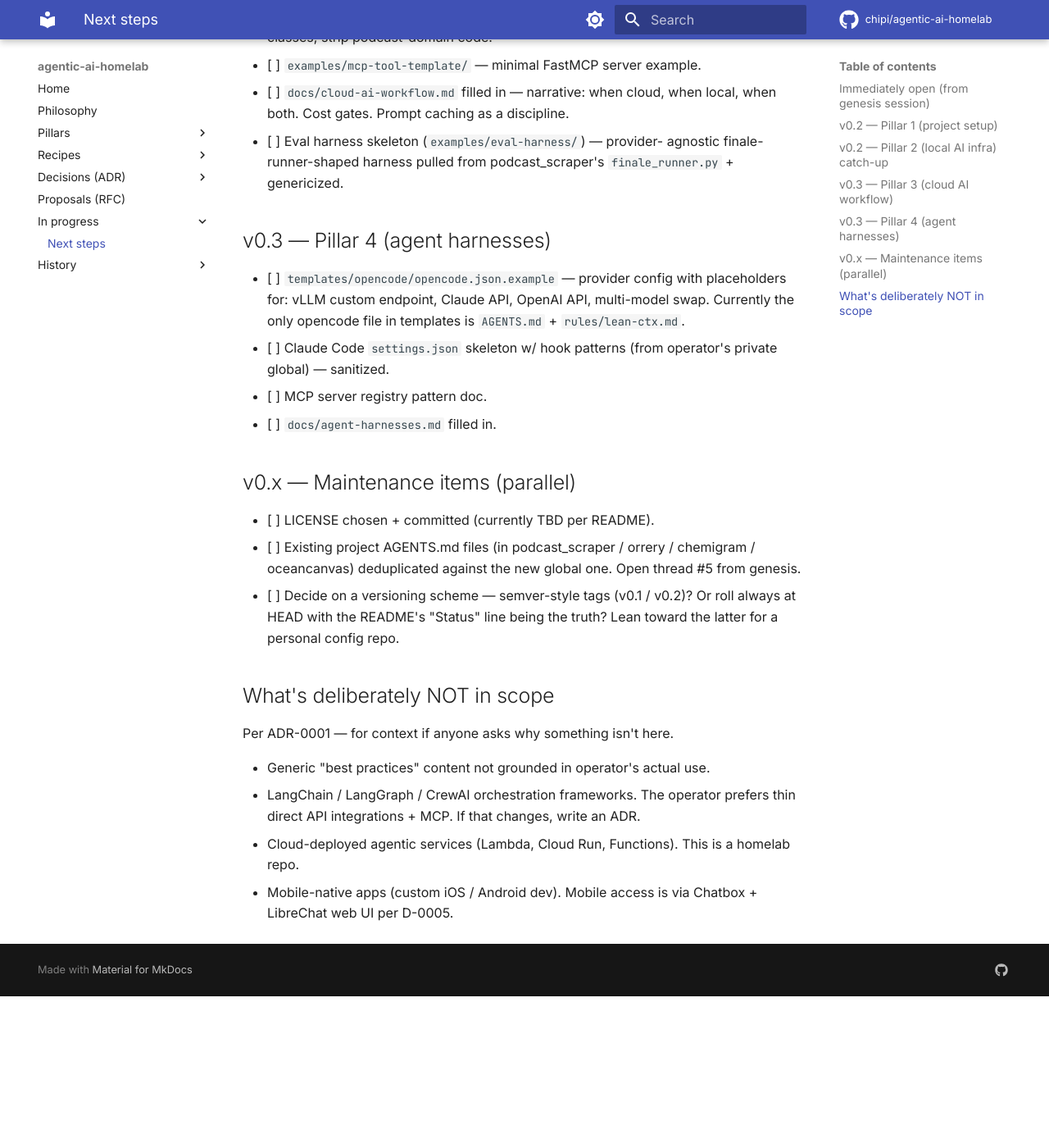
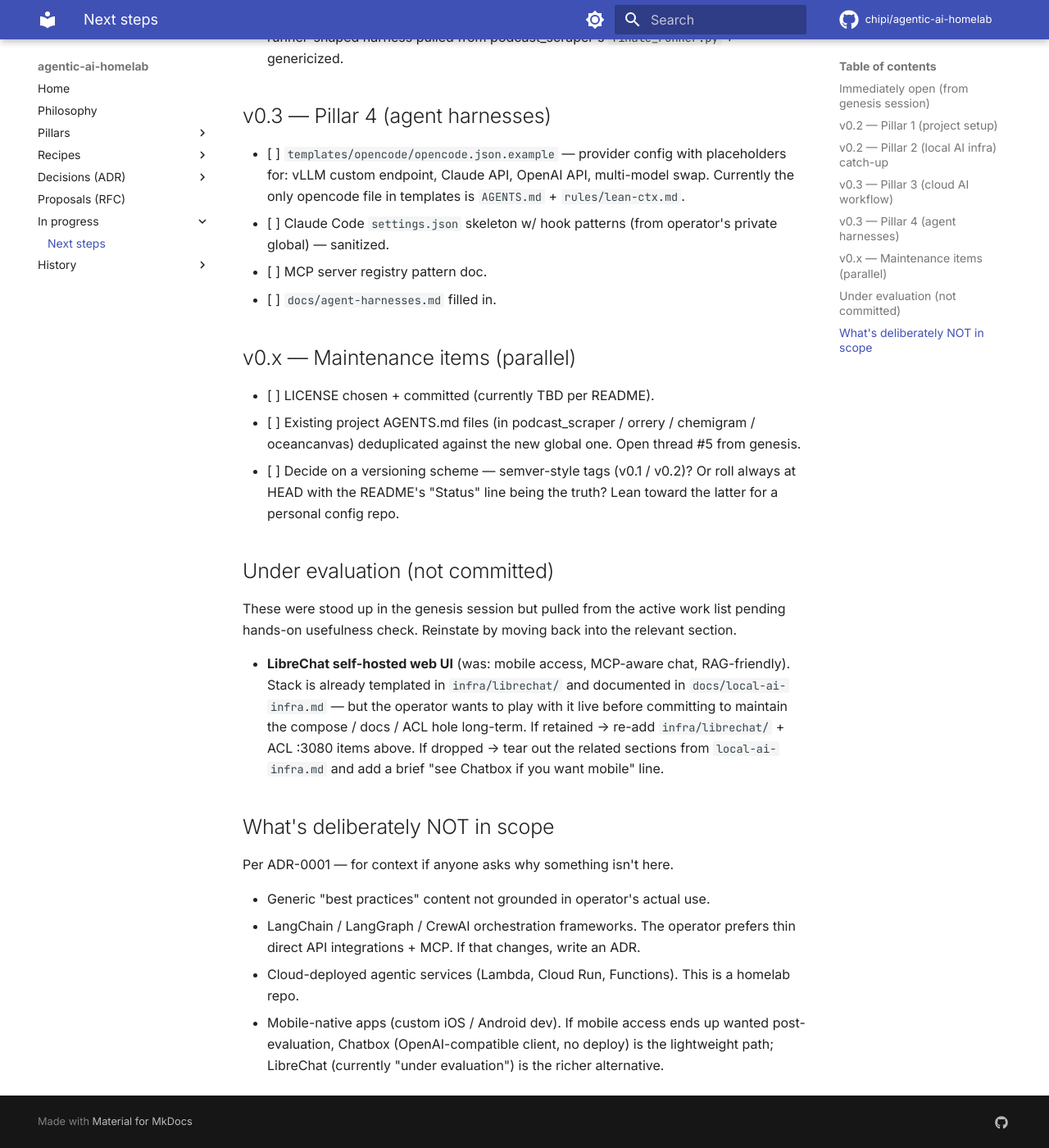
Before and after one commit to chipi/agentic-ai-homelab, an MkDocs documentation site: the page built from docs/wip/NEXT_STEPS.md, in a window 1280 px wide and 1400 px high, scrolled down 2166 px. Shown: the whole window at 82% size. Built offline with MkDocs 1.6.1 and Material for MkDocs 9.7.7, drawn with Linux system fonts in a browser that asks for light colours; comment, search, counter and statistics services are not loaded; before the commit the page ends 3381 px from its top, so only the background shows below that; some of the changed text lies outside the part shown.

Commit message:
wip: pull LibreChat from active list, park under "Under evaluation"
Operator wants hands-on time with the LibreChat deploy before committing
to maintain the compose / docs / ACL hole long-term. Until that
evaluation lands, LibreChat moves out of Immediately-open and v0.2
Pillar 2.

Changes:
- Strike ACL :3080 / live-test-from-mobile (Immediately open).
- Strike infra/librechat/ compose + README items (v0.2 Pillar 2).
- Reword Pillar 2 cohesive-narrative line: vLLM + observability + Ollama
  (was: + LibreChat).
- Add "Under evaluation (not committed)" section noting LibreChat is on
  hold; documents how to reinstate (move items back) or fully drop (rip
  related sections from local-ai-infra.md).
- Rewrite Not-in-scope mobile bullet: Chatbox as lightweight path,
  LibreChat as the under-evaluation richer alternative.

local-ai-infra.md untouched intentionally — that doc captures recently-
landed real work; preemptive deletion would be premature.

Co-Authored-By: Claude Opus 4.7 (1M context) <noreply@anthropic.com>

```diff
--- a/docs/wip/NEXT_STEPS.md
+++ b/docs/wip/NEXT_STEPS.md
@@ -110,6 +104,21 @@ Thinnest pillar; most of this is to-be-authored, not extracted.
       Or roll always at HEAD with the README's "Status" line being the
       truth? Lean toward the latter for a personal config repo.
 
+## Under evaluation (not committed)
+
+These were stood up in the genesis session but pulled from the active
+work list pending hands-on usefulness check. Reinstate by moving back
+into the relevant section.
+
+- **LibreChat self-hosted web UI** (was: mobile access, MCP-aware chat,
+  RAG-friendly). Stack is already templated in `infra/librechat/` and
+  documented in `docs/local-ai-infra.md` — but the operator wants to
+  play with it live before committing to maintain the compose / docs /
+  ACL hole long-term. If retained → re-add `infra/librechat/` + ACL
+  :3080 items above. If dropped → tear out the related sections from
+  `local-ai-infra.md` and add a brief "see Chatbox if you want mobile"
+  line.
+
 ## What's deliberately NOT in scope
 
 Per ADR-0001 — for context if anyone asks why something isn't here.
@@ -120,5 +129,7 @@ Per ADR-0001 — for context if anyone asks why something isn't here.
   ADR.
 - Cloud-deployed agentic services (Lambda, Cloud Run, Functions). This
   is a homelab repo.
-- Mobile-native apps (custom iOS / Android dev). Mobile access is via
-  Chatbox + LibreChat web UI per D-0005.
+- Mobile-native apps (custom iOS / Android dev). If mobile access ends
+  up wanted post-evaluation, Chatbox (OpenAI-compatible client, no
+  deploy) is the lightweight path; LibreChat (currently "under
+  evaluation") is the richer alternative.
```
Also changed, not shown: other parts of docs/wip/NEXT_STEPS.md (+1 -7 lines).
